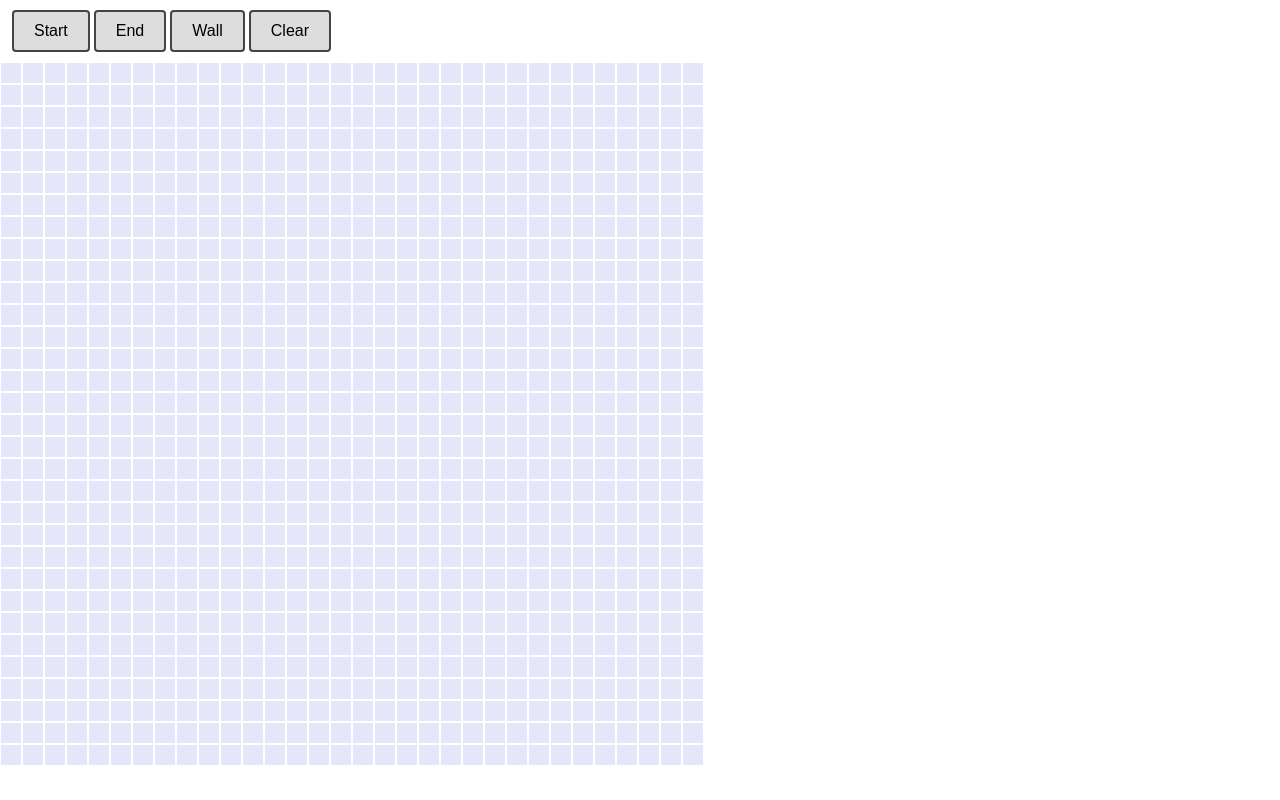
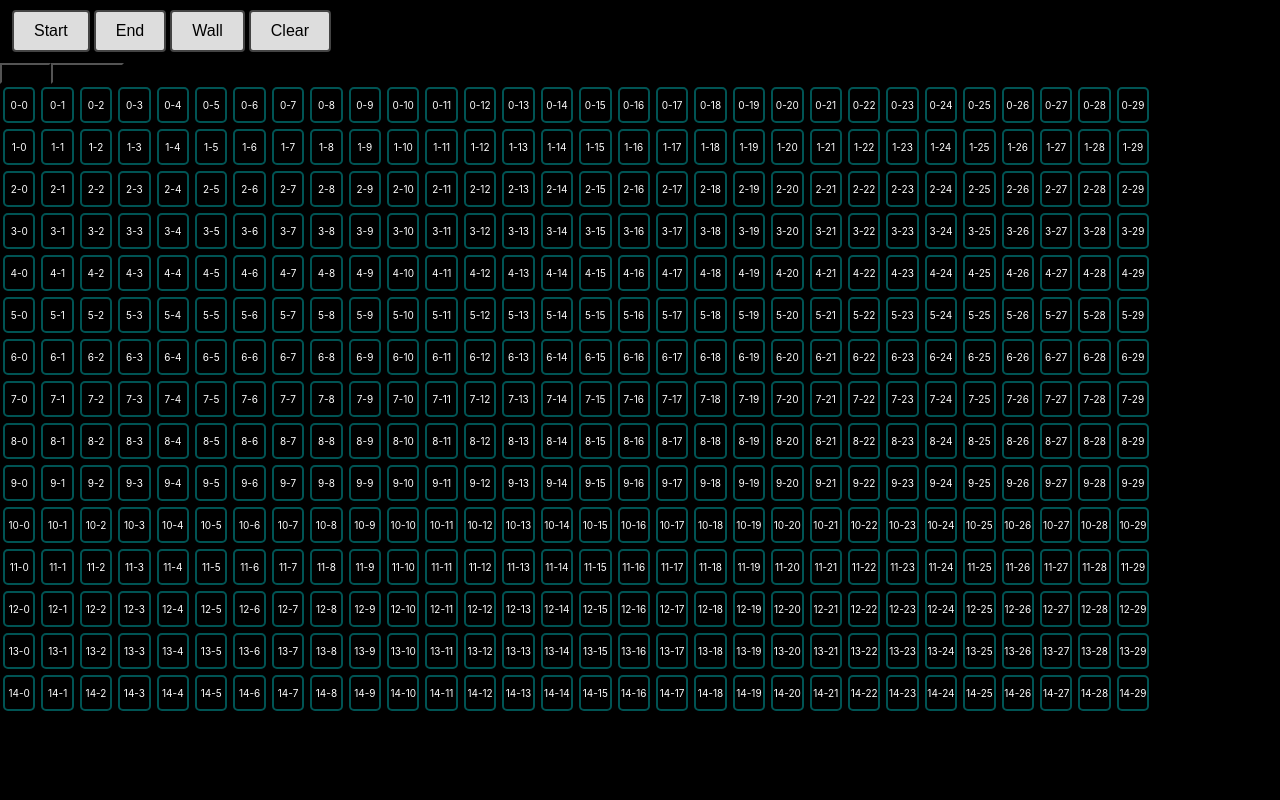
Before and after one commit to balajisaikumar2000/shortestway, a React (Create React App) app: page / in a window 1280 px wide. Built offline with nearby package versions, Linux system fonts and the light colour scheme.

Commit message:
deleted gridrow component , made grid component into a single file , connected the all three components MainHeader,Options and Grid

```diff
--- a/src/App.js
+++ b/src/App.js
@@ -1,12 +1,18 @@
 import './App.css';
 import Grid from './components/Grid'
 import MainHeader from './components/Header/MainHeader'
+import {useState} from 'react'
 
 function App() {
+  const [selectedOption, setSelectedOption] = useState(' ');
+  function onChange(event){
+    const val = event.target.value;
+    setSelectedOption((prev) => val)
+  }
   return (
     <>
-      <MainHeader />
-      <Grid />
+      <MainHeader onChange={onChange} />
+      <Grid selectedOption={selectedOption} />
     </>
   );
 }
--- a/src/components/Cell.js
+++ /dev/null
@@ -1,10 +0,0 @@
-import React from 'react'
-import classes from './Cell.module.css';
-
-function Cell(props) {
-  return (
-    <div className={classes['cell']} id={props.id} onClick={props.onClick} ></div>
-  )
-}
-
-export default Cell
--- a/src/components/Cell.module.css
+++ /dev/null
@@ -1,7 +0,0 @@
-.cell{
-    height: 20px;
-    width: 20px;
-    margin: 1px;
-    background-color: lavender;
-    display: inline-block;
-}
--- /dev/null
+++ b/src/components/Grid.css
@@ -0,0 +1,66 @@
+*{
+    padding: none;
+    margin: none;
+    background-color: black;
+}
+
+#grid{
+    display: flex;
+    flex-direction: column;
+    justify-content: center;
+    align-items: center;
+}
+
+#rows_parent{
+    flex-direction: column;
+    width: 90vw;
+}
+
+.row{
+    display: flex;
+    flex: 0.1;
+}
+
+.cell{
+    flex: 1;
+    cursor: pointer;
+    margin: 3px;
+    border-radius: 5px;
+    display: flex;
+    justify-content: center;
+    align-items: center;
+    background-color: transparent;
+    border: 2px solid rgba(0, 255, 255, 0.329);
+    transition: transform 0.5s cubic-bezier(0.075, 0.82, 0.165, 1), border 0.2s ease-in-out, background-color 0.5s cubic-bezier(0.23, 1, 0.320, 1);
+}
+
+.cell:hover{
+    transform: scale(1.2);
+    border: 2px solid rgba(0, 255, 255, 1);
+    background-color: cyan;
+}
+
+.cell p{
+    pointer-events: none;
+    font-size: 10px;
+    color: white;
+    background-color: transparent;
+
+    transition: color 0.4s ease-in-out;
+}
+
+.cell:hover p{
+    color: black;
+}
+
+.W{
+    background-color:blue;
+}
+
+.S{
+    background-color: lightgreen;
+}
+
+.E{
+    background-color: lightcoral;
+}
--- a/src/components/Grid.js
+++ b/src/components/Grid.js
@@ -1,16 +1,50 @@
-import React , {useState} from 'react'
-import ShowGrid from './ShowGrid'
+import React, { useState } from 'react'
+import './Grid.css'
 
-function Grid() {
-  const [grid, setGrid] = useState(new Array(32).fill(0).map(() => new Array(32).fill(0)));
+function Grid(props) {
+    // const [grid, setGrid] = useState(() => new Array(10).fill('').map(() => new Array(15).fill(' ')));
+    const grid = new Array(15).fill('').map(() => new Array(30).fill(' '));
+    function handleClick(event) {
+        const cellId = event.target.id;
+        const [rowId, colId] = cellId.split('-').map(Number);
+        grid[rowId][colId] = props.selectedOption;
+        // setGrid((prevGrid) => {
+        //     prevGrid[rowId][colId] = props.selectedOption;
+        //     return [...prevGrid]
+        // })
+    }
+    return (
+        <div id="rows_parent">
+            {
+                grid.map((row, rowId) => {
+                    return <div className="row" id={"row_" + rowId} key={rowId}>
+                        {
+                            row.map((cell, cellId) => {
+                                return <Cell selectedOption={props.selectedOption} rowId={rowId} cellId={cellId} key={cellId} onClick={handleClick}></Cell>
+                            }
+                            )
+                        }
+                    </div>
+                })
+            }
+        </div>
+    )
+}
 
-  function handleClick(event){
-    console.log(event.target);
-  }
-
-  return (
-    <ShowGrid grid={grid} onClick={handleClick} />
-  )
+function Cell(props) {
+    const [cell, cellState] = useState(() => props.selectedOption) // # passing arg as function makes it run only on first time
+    function handleClick(event) {
+        cellState((prev) => {
+            if (props.selectedOption === prev) {
+                return ' ';
+            }
+            return props.selectedOption;
+        })
+        props.onClick(event)
+    }
+    return (
+        <div className={`cell ${cell}`} onClick={handleClick} id={`${props.rowId}-${props.cellId}`} ><p>{`${props.rowId}-${props.cellId}`}</p></div>
+    )
 }
 
 export default Grid;
--- a/src/components/GridRow.js
+++ /dev/null
@@ -1,25 +0,0 @@
-import React from 'react'
-import Cell from './Cell'
-
-import classes from './GridRow.module.css'
-
-function GridRow(props) {
-
-    function handleClick(event){
-        props.onClick(event)
-    }
-
-    function createCells(item,index) {
-        return <Cell key={props.row*32+index} id={props.row*32+index} onClick={handleClick}></Cell>
-    }
-
-    return (
-        <div className={classes['gridRow']}>
-            {
-                props.grid.map(createCells)
-            }
-        </div>
-    )
-}
-
-export default GridRow
--- a/src/components/GridRow.module.css
+++ /dev/null
@@ -1,3 +0,0 @@
-.gridRow{
-    line-height: 2px;
-}
--- a/src/components/Header/MainHeader.js
+++ b/src/components/Header/MainHeader.js
@@ -1,17 +1,23 @@
 import React from 'react'
 import Options from './Options'
 
-function MainHeader() {
+function MainHeader(props) {
     const cellFillOptions = [
-        {id:'Start', value: 's'},
-        {id:'End' , value:'e'},
-        {id:'Wall' , value:'w'},
-        {id:'Clear' , value:'c'}
+        {id:'Start', value: 'S'},
+        {id:'End' , value:'E'},
+        {id:'Wall' , value:'W'},
+        {id:'Clear' , value:' '}
     ];
+
+    function onChange(event) {
+      props.onChange(event)
+    }
 
   return (
     <header>
-        <Options name='cellFillOptions' options={cellFillOptions} />
+        <Options name='cellFillOptions' options={cellFillOptions} onChange={onChange}/>
+        <button>Reset</button>
+        <button>Find Path</button>
     </header>
   )
 }
--- a/src/components/Header/Options.js
+++ b/src/components/Header/Options.js
@@ -6,10 +6,11 @@ function Options(props) {
     function createOption(item,index){
         return (
         <span key={index} className={classes["radio-option"]}>
-            <input type="radio" id={item.id} name={props.name} value={item.value} />
+            <input type="radio" id={item.id} name={props.name} value={item.value} onChange={props.onChange}/>
             <label htmlFor={item.id}>{item.id}</label>
         </span>)
     }
+
     return (
     <div className= { classes["radio-toolbar"] } >
         { props.options.map(createOption) }
--- a/src/components/ShowGrid.js
+++ /dev/null
@@ -1,21 +0,0 @@
-import React from 'react'
-import GridRow from './GridRow'
-
-function ShowGrid(props) {
-
-  function handleClick(event){
-    props.onClick(event);
-  }
-
-  function createGridRow(item,index) {
-    return <GridRow key={index} row={index} grid={item} onClick={handleClick} />
-  }
-
-  return (
-      <>
-        {props.grid.map(createGridRow)}
-      </>
-  )
-}
-
-export default ShowGrid;
```
